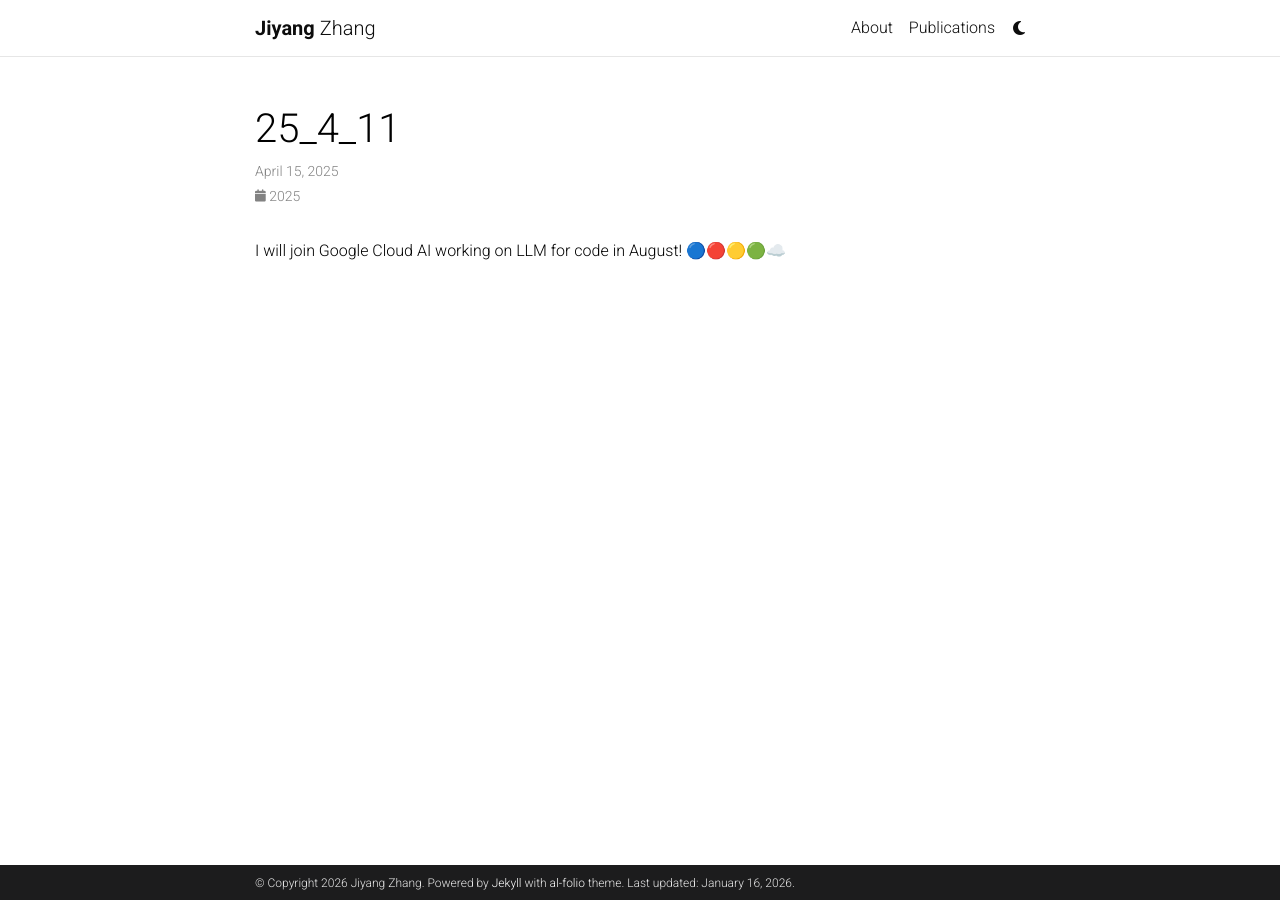
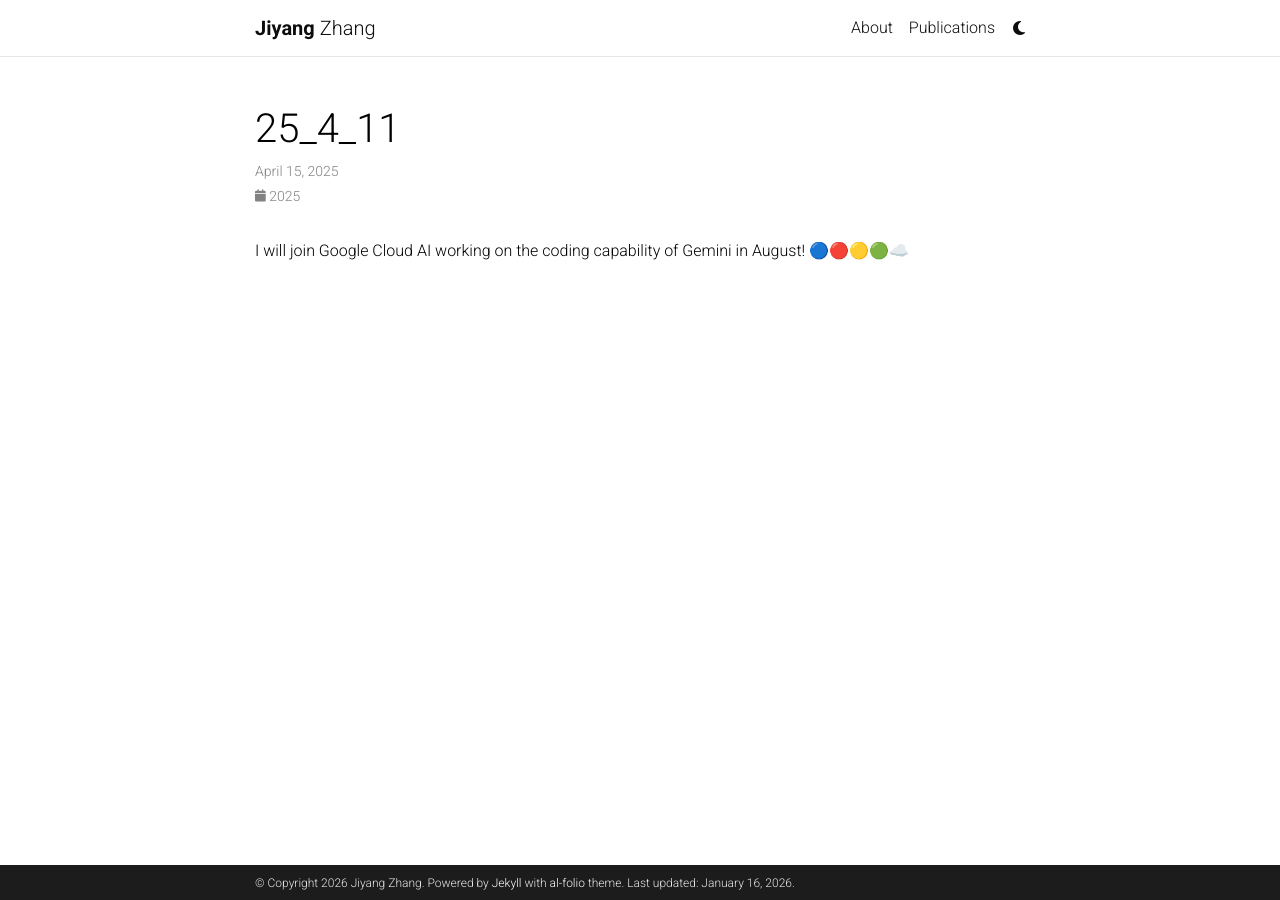
Before and after one commit to JiyangZhang/jiyangzhang.github.io, a Jekyll site: the page built from _news/25_4_11.md, in a window 1280 px wide. Built offline with Jekyll 4.4.1, drawn with Linux system fonts in a browser that asks for light colours; comment, search, counter and statistics services are not loaded; a style sheet for code colours, icons or effects is not loaded.

Commit message:
update news

```diff
--- a/_news/25_4_11.md
+++ b/_news/25_4_11.md
@@ -5,4 +5,4 @@ inline: true
 related_posts: false
 ---
 
-I will join Google Cloud AI working on LLM for code in August! 🔵🔴🟡🟢☁️
+I will join Google Cloud AI working on the coding capability of Gemini in August! 🔵🔴🟡🟢☁️
```
Also changed, not shown: _news/26_1_15_gemini.md (deleted, +0 -8 lines).
